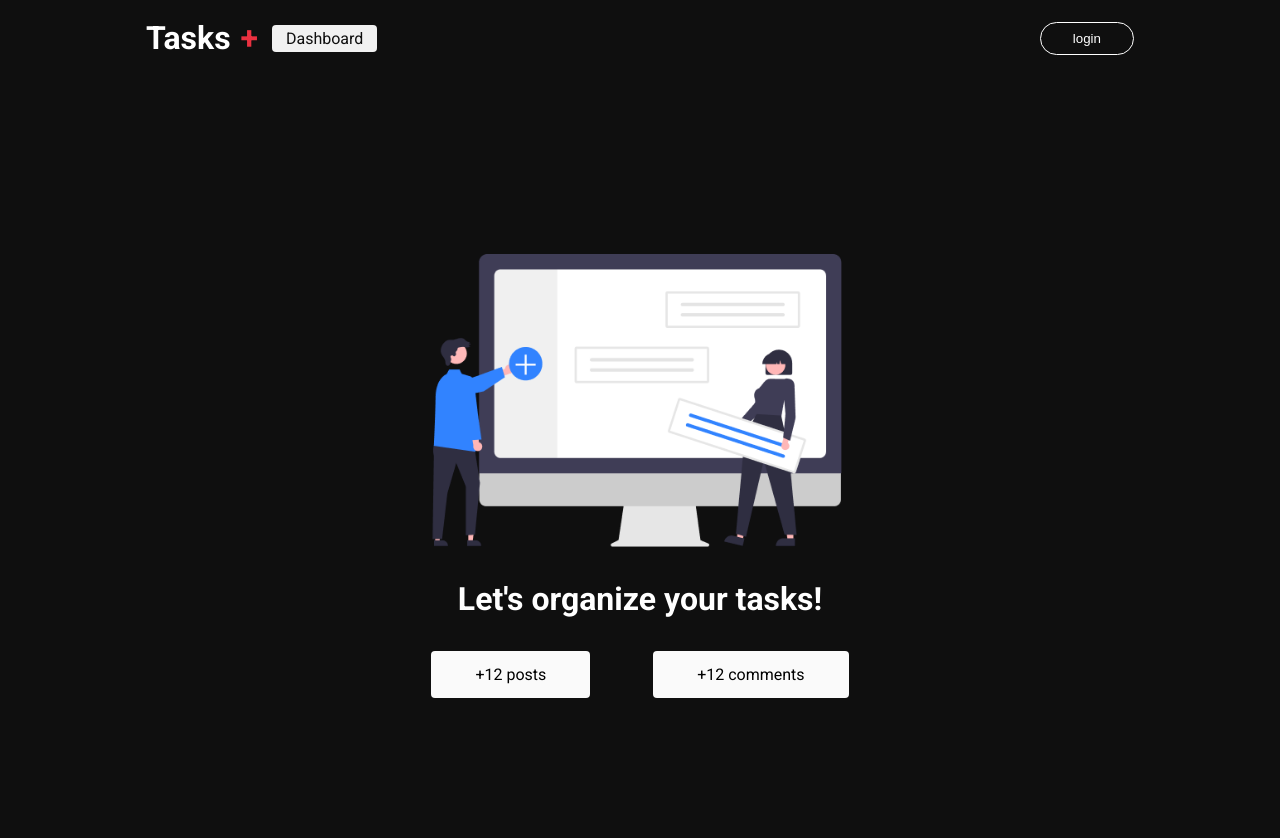
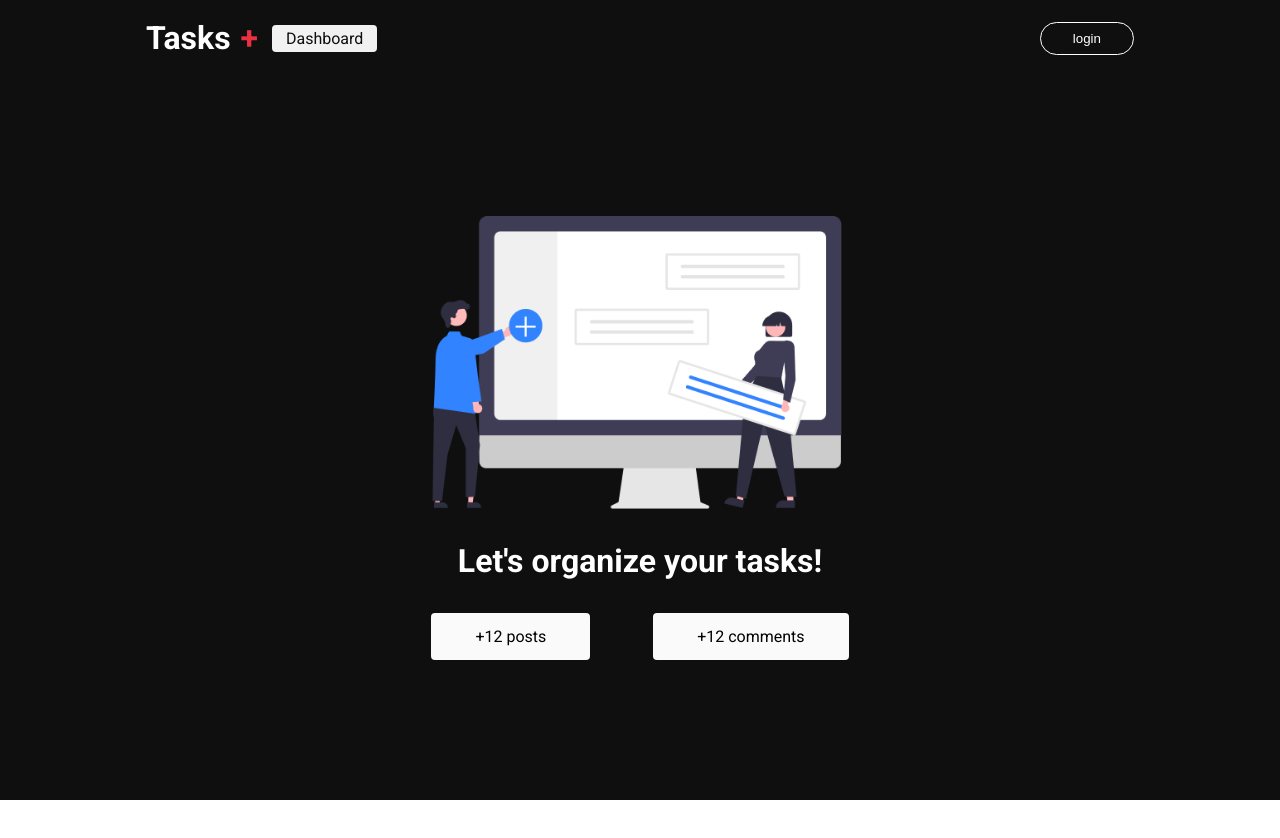
Before and after one commit to MateusGurgel/tasks-plus, a Next.js app: page / in a window 1280 px wide. Shown: the top 838 px of the page. After the commit the page ends 800 px from the top, so only its background shows below. Built offline with nearby package versions, Linux system fonts and the light colour scheme.

Commit message:
height fixed

```diff
--- a/src/styles/Home.module.css
+++ b/src/styles/Home.module.css
@@ -1,7 +1,7 @@
 .container{
   background-color: #0f0f0f;
   width: 100%;
-  height: 100vh;
+  height: calc(100vh - 76px);
   display: flex;
   justify-content:center;
   align-items: center;
```
